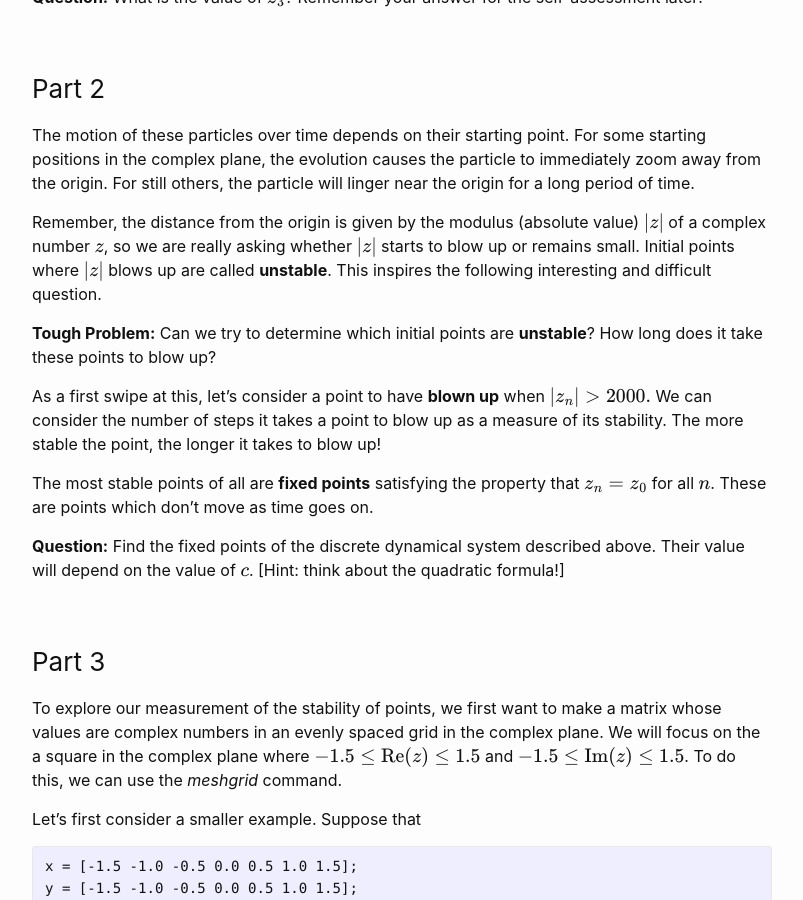
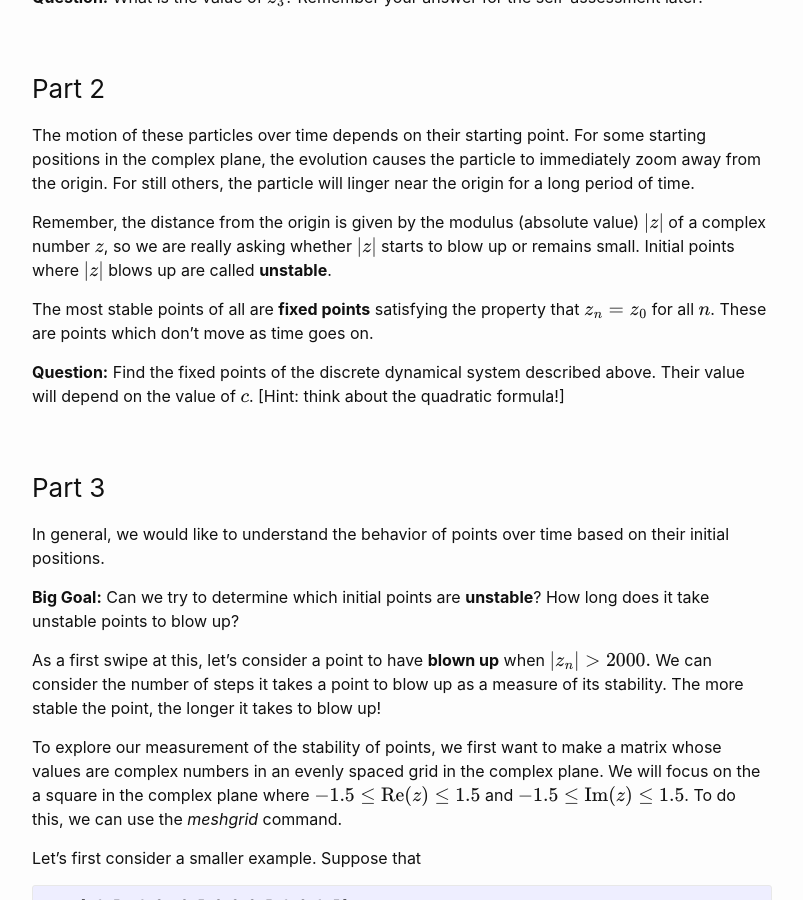
Before and after one commit to wcasper/math107spring2022, a Jekyll site: the page built from _worksheets/ws5/ws5.md, in a window 1280 px wide and 900 px high, scrolled down 1918 px. Shown: the whole window, without its empty margins (238-1041 px from the left). Built offline with Jekyll 4.4.1, drawn with Linux system fonts in a browser that asks for light colours.

Commit message:
rephrasing sections

```diff
--- a/_worksheets/ws5/ws5.md
+++ b/_worksheets/ws5/ws5.md
@@ -47,17 +47,17 @@ For some starting positions in the complex plane, the evolution causes the parti
 For still others, the particle will linger near the origin for a long period of time.
 
 Remember, the distance from the origin is given by the modulus (absolute value) $$\lvert z\rvert$$ of a complex number $$z$$, so we are really asking whether $$\lvert z\rvert$$ starts to blow up or remains small.  Initial points where $$\lvert z\rvert$$ blows up are called **unstable**.
-This inspires the following interesting and difficult question.
-
-**Tough Problem:** Can we try to determine which initial points are **unstable**?  How long does it take these points to blow up?
-
-As a first swipe at this, let's consider a point to have **blown up** when $$\lvert z_n\rvert > 2000.$$  We can consider the number of steps it takes a point to blow up as a measure of its stability.  The more stable the point, the longer it takes to blow up!
 
 The most stable points of all are **fixed points** satisfying the property that $$z_n = z_0$$ for all $$n$$.  These are points which don't move as time goes on.
 
 **Question:** Find the fixed points of the discrete dynamical system described above.  Their value will depend on the value of $$c$$.  [Hint: think about the quadratic formula!]
 
 ### Part 3
+In general, we would like to understand the behavior of points over time based on their initial positions.
+
+**Big Goal:** Can we try to determine which initial points are **unstable**?  How long does it take unstable points to blow up?
+
+As a first swipe at this, let's consider a point to have **blown up** when $$\lvert z_n\rvert > 2000.$$  We can consider the number of steps it takes a point to blow up as a measure of its stability.  The more stable the point, the longer it takes to blow up!
 
 To explore our measurement of the stability of points, we first want to make a matrix whose values are complex numbers in an evenly spaced grid in the complex plane.  We will focus on the a square in the complex plane where $$-1.5\leq \text{Re}(z)\leq 1.5$$ and $$-1.5\leq \text{Im}(z)\leq 1.5$$.  To do this, we can use the *meshgrid* command.
 
```
